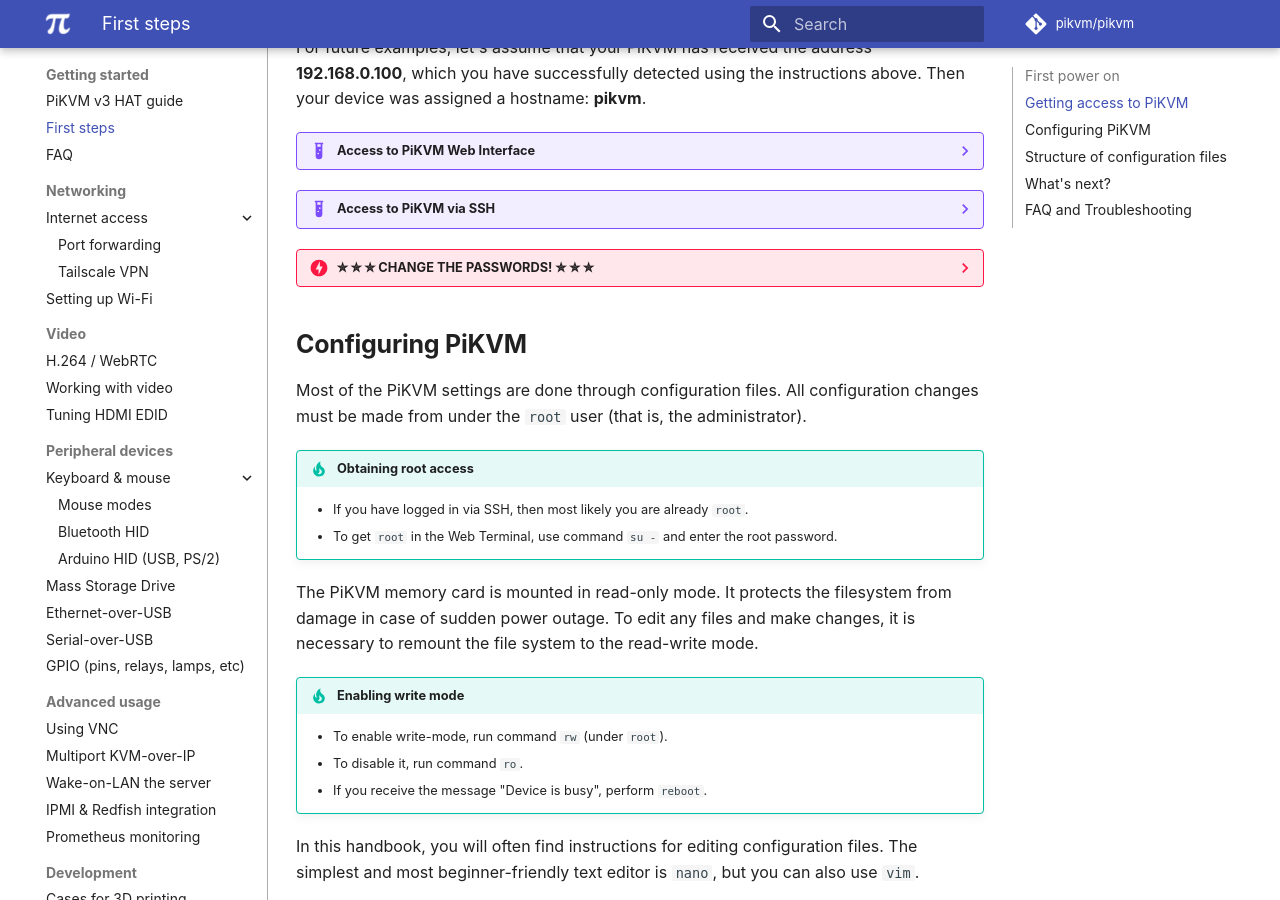
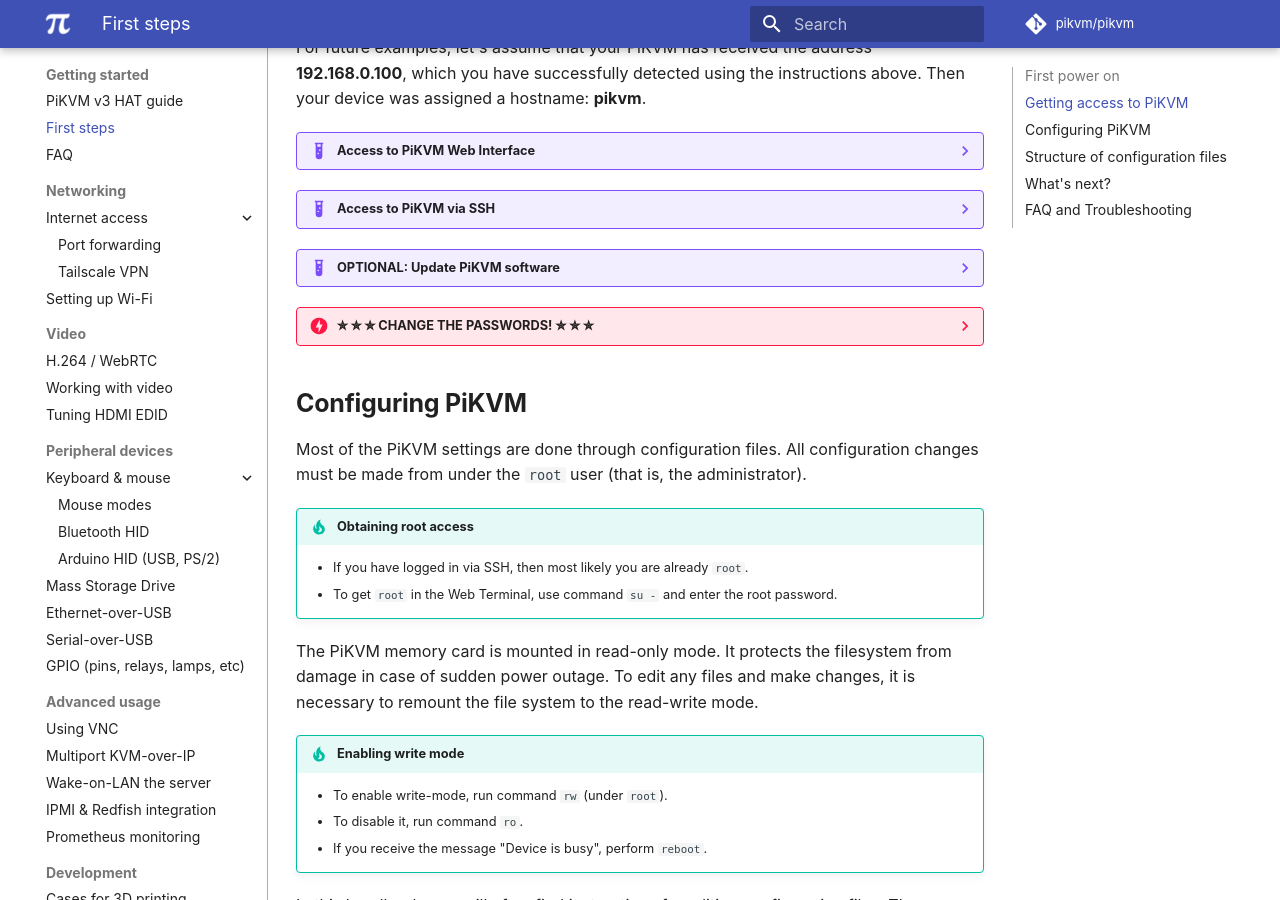
Before and after one commit to pikvm/pikvm, an MkDocs documentation site: the page built from docs/first_steps.md, in a window 1280 px wide and 900 px high, scrolled down 722 px. Built offline with MkDocs 1.6.1 and Material for MkDocs 9.7.7, drawn with Linux system fonts in a browser that asks for light colours; some web fonts are replaced; comment, search, counter and statistics services are not loaded; some of the changed lines change nothing that is shown.

Commit message:
Update first_steps.md
Added back in updating instructions with added caveats

````diff
--- a/docs/first_steps.md
+++ b/docs/first_steps.md
@@ -69,6 +69,14 @@
 
     **The default `root` password is `root`.**
 
+??? example "OPTIONAL: Update PiKVM software"
+    This part is not nessessary for a working OOB experience and should only be performed if you are physically at the PiKVM to recover it, you however, may benifit from performing the below actions. These are the instructions:
+
+    ```
+    # rw
+    # pacman -Syu
+    # reboot
+    ```
 
 ??? danger "✮ ✮ ✮ CHANGE THE PASSWORDS! ✮ ✮ ✮"
     PiKVM comes with the following default passwords:
````
